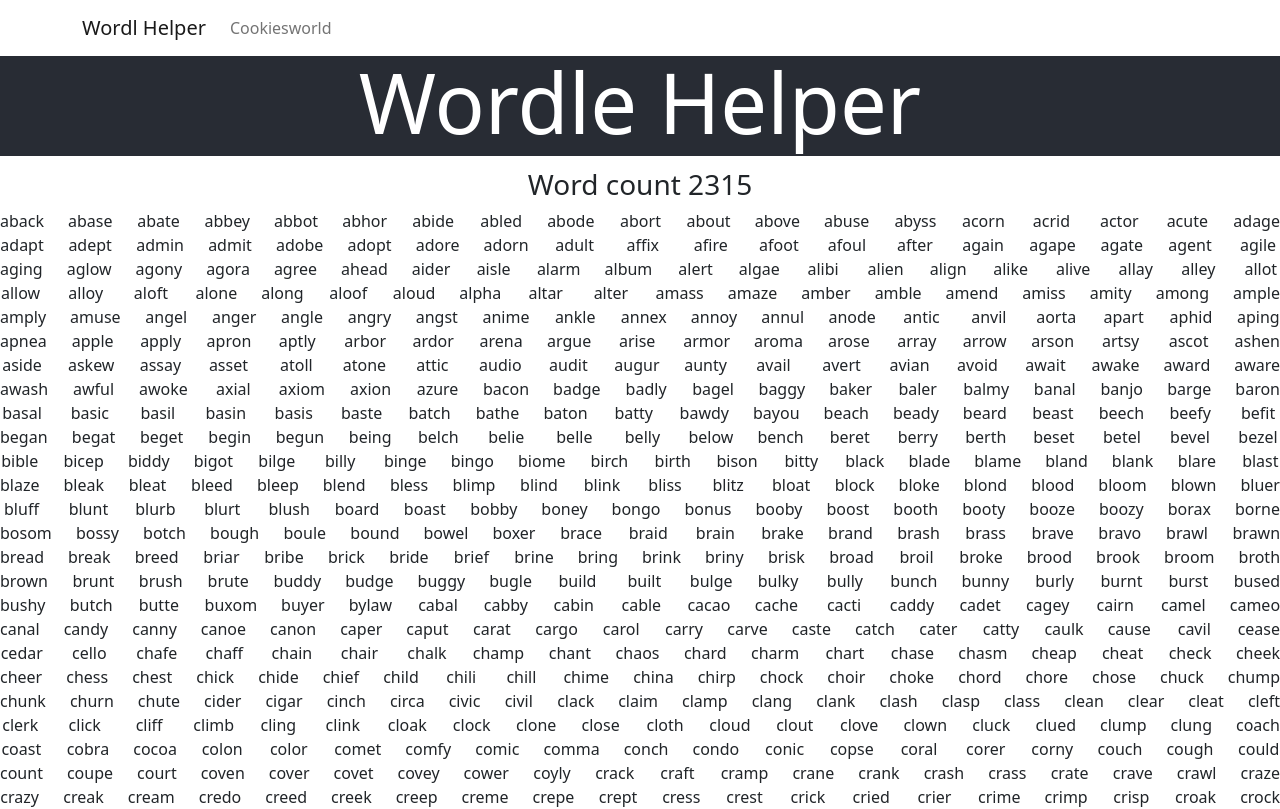
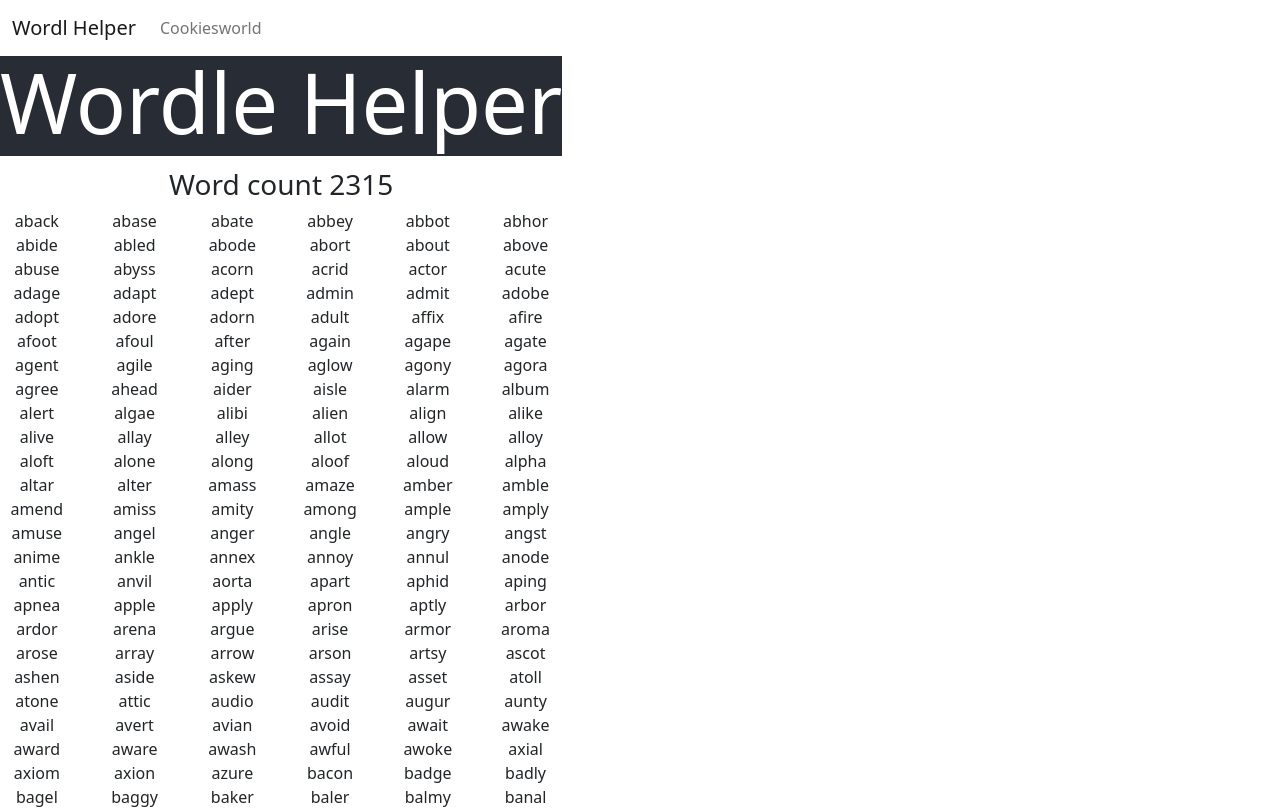
Before and after one commit to Cookiesworld/wordle-solver, a React (Vite) app: page / in a window 1280 px wide. Shown: the top 809 px of the page. Built offline with nearby package versions, Linux system fonts and the light colour scheme.

Commit message:
Restrict the words per row to 6

```diff
--- a/src/index.css
+++ b/src/index.css
@@ -18,6 +18,7 @@
   color: #646cff;
   text-decoration: inherit;
 }
+
 a:hover {
   color: #535bf2;
 }
@@ -26,7 +27,7 @@
   margin: 0;
   display: flex;
   place-items: center;
-  min-width: 320px;
+  min-width: 720px;
   min-height: 100%;
 }
 
@@ -51,9 +52,11 @@
   cursor: pointer;
   transition: border-color 0.25s;
 }
+
 button:hover {
   border-color: #646cff;
 }
+
 button:focus,
 button:focus-visible {
   outline: 4px auto -webkit-focus-ring-color;
@@ -64,9 +67,11 @@
     color: #213547;
     background-color: #ffffff;
   }
+
   a:hover {
     color: #747bff;
   }
+
   button {
     background-color: #f9f9f9;
   }
--- a/src/words.jsx
+++ b/src/words.jsx
@@ -4,15 +4,27 @@
 
 const Words = () => {
   const { words } = useWords();
+  const sortedWords = words.filteredWords.sort();
+
+  const rows = [...Array(Math.ceil(sortedWords.length / 6))];
+  // chunk the products into the array of rows
+  const wordRow = rows.map((row, idx) =>
+    sortedWords.slice(idx * 6, idx * 6 + 6)
+  );
+
+  // map the rows as row
+  const content = wordRow.map((row, idx) => (
+    <Row key={idx}>
+      {row.map((word) => (
+        <Word key={word} word={word} letters={words.letters}></Word>
+      ))}
+    </Row>
+  ));
 
   return (
     <section>
       <h3>Word count {words.filteredWords.length}</h3>
-      <Row>
-        {words.filteredWords.sort().map((word) => (
-          <Word key={word} word={word} letters={words.letters}></Word>
-        ))}
-      </Row>
+      {content}
     </section>
   );
 };
--- a/vite.config.js
+++ b/vite.config.js
@@ -5,9 +5,21 @@
 // https://vitejs.dev/config/
 export default defineConfig({
   plugins: [react()],
+  server: {
+    port: 3022,
+  },
   test: {
+    api: {
+      port: 3023,
+    },
     environment: 'jsdom',
-    setupFiles: ['./tests/setupTests.js'],
-    globals: true
+    setupFiles: [
+      './test/setupTests.js',
+    ],
+    globals: true,
+    coverage: {
+      provider: 'v8',
+      reporter: ['text', 'html'],
+    },
   }
 });
```
